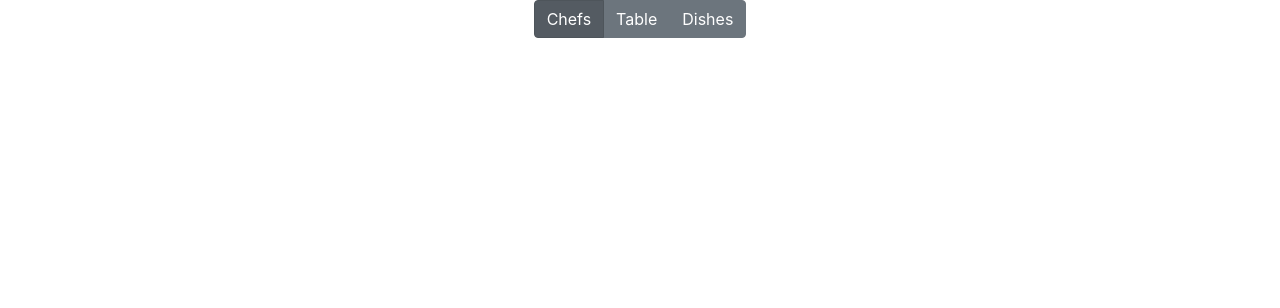
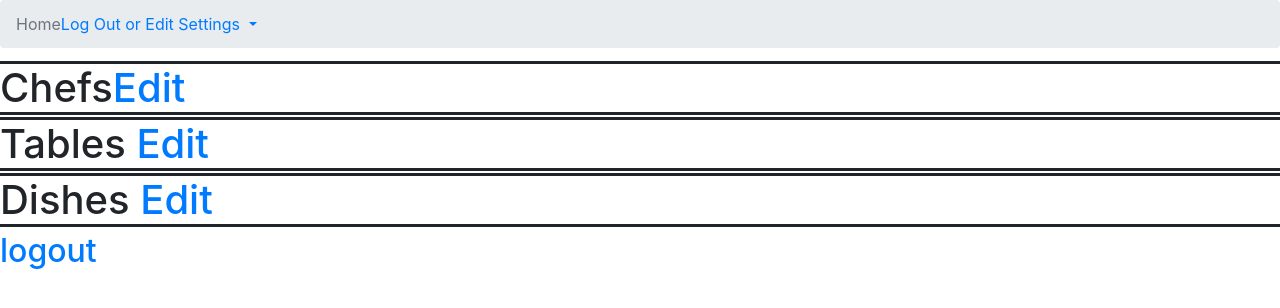
Before and after one commit to pabloare/campsite, a Django app: page /manager/home/ in a window 1280 px wide. Shown: the top 308 px of the page. Run offline with Django 3.2, Linux system fonts and the light colour scheme; the visitor is signed in with stand-in values (Sample User, id 1); data that the repository does not hold is empty; some libraries are stand-ins or nearby versions.

Commit message:
design bc

```diff
--- a/manager/static/login-home-manager.js
+++ /dev/null
@@ -1,24 +0,0 @@
-$(document).ready(function () {
-    'use strict';
-    console.log("jquery working");
-
-    $(".dishes").click(function(event) {
-      /* Act on the event */
-      $("#body").load("/manager/home/edit-dish").fadeIn('slow');
-    });
-    $(".chefs").click(function(event) {
-      /* Act on the event */
-      $("#body").load("/manager/home/edit-chef").fadeIn('slow');
-    });
-    $(".tables").click(function(event) {
-      /* Act on the event */
-      $("#body").load("/manager/home/edit-tables").fadeIn('slow');
-    });
-});
-
-//
-// function loadView(selector) {
-// console.log(selector);
-// var link = "/manager/home/edit-"+selector;
-// $(".body").load(link).fadeIn("slow");
-// }
--- a/manager/templates/login_home.html
+++ b/manager/templates/login_home.html
@@ -3,22 +3,11 @@
   {% block title%}
   <title>Home</title>
   {% endblock %}
+  {% block breadcrumbs %}
+  <li class="breadcrumb-item active" aria-current="page">Home</li>
+
+  {% endblock %}
   {% block body %}
-  <div class="row justify-content-center">
-
-<div class="btn-group btn-group-toggle" data-toggle="buttons">
-<label class="btn btn-secondary active chefs">
-  <input type="radio" name="options" id="option1" autocomplete="off" checked> Chefs
-</label>
-<label class="btn btn-secondary tables">
-  <input type="radio" name="options" id="option2" autocomplete="off"> Table
-</label>
-<label class="btn btn-secondary dishes">
-  <input type="radio" name="options" id="option3" autocomplete="off"> Dishes
-</label>
-</div>
-</div>
-  <!--
   <div style="outline-style: solid;">
   <h1>Chefs<a href="edit-chef">Edit</a></h1>
   {% for chef in request.user.manager.restaurant.chef.all %}
@@ -41,9 +30,6 @@
   {% endfor %}
 </div>
 <a href="/manager/home/logout"><h2>logout</h2></a>
--->
-<div id="body">
-</div>
 {% endblock %}
 
 {% block jslinks %}
--- a/manager/templates/manager-base.html
+++ b/manager/templates/manager-base.html
@@ -13,14 +13,20 @@
 </head>
 <body>
   {% if user.is_authenticated %}
-  <!--
   <nav aria-label="breadcrumb">
     <ol class="breadcrumb">
 
     {% block breadcrumbs %}
-  -->
+
     <!-- Add current page in user navbar -->
     {% endblock %}
+    <ul class="nav navbar-nav navbar-right">
+     <li class="dropdown navbar-right">
+       <a href='' class="dropdown-toggle" data-toggle="dropdown" role="button" aria-haspopup="true" aria-expanded="false">Log Out or Edit Settings <span class="caret"></span></a>
+       <ul class="dropdown-menu">
+         <li><a href="/account/logout">Logout</a></li>
+         <li><a href="edit">Edit Profile</a></li>
+       </ul>
     </ol>
   </nav>
   {% endif %}
--- a/manager/views.py
+++ b/manager/views.py
@@ -32,7 +32,7 @@ def home(request):
 
 @login_required()
 def login_home(request):
-    return render(request, 'login_home.html')
+    return render(request, 'login_home.html', {'selector': 0})
 
 
 @login_required()
@@ -51,17 +51,16 @@ def remove_seat(request, table):
                 table.table_number = table.table_number - 1
                 table.save()
         table_object.delete()
-    return HttpResponseRedirect('/manager/home')
+    return HttpResponseRedirect('/manager/home/edit-tables')
 
 
 @login_required()
 def add_seat(request, table, count):
     table_object = Table.objects.get(pk=table)
     new_count = count + 1
-    seat_object = Seat(table=table_object, seat_number=new_count, payed=False)
-    seat_object.payed = True
+    seat_object = Seat(table=table_object, seat_number=new_count, payed=True)
     seat_object.save()
-    return HttpResponseRedirect('/manager/home')
+    return HttpResponseRedirect('/manager/home/edit-tables')
 
 
 @login_required()
@@ -70,7 +69,7 @@ def add_table(request, restaurant_id):
     table_num = Table.objects.filter(restaurant=restaurant_object).count() + 1
     table = Table(restaurant=restaurant_object, table_number=table_num)
     table.save()
-    return HttpResponseRedirect('/manager/home')
+    return HttpResponseRedirect('/manager/home/edit-tables')
 
 
 @login_required()
@@ -92,7 +91,7 @@ def remove_chef(request, chef_id):
     restaurant = request.user.manager.restaurant
     chef = Chef.objects.get(chef_id=chef_id, restaurant=restaurant)
     chef.delete()
-    return HttpResponseRedirect('/manager/home')
+    return HttpResponseRedirect('/manager/home/edit-chef')
 
 
 @login_required()
@@ -105,7 +104,7 @@ def activate_chef(request, cid):
     elif not chef.active:
         chef.active = True
         chef.save()
-    return HttpResponseRedirect('/manager/home')
+    return HttpResponseRedirect('/manager/home/edit-chef')
 
 
 @login_required()
@@ -131,7 +130,7 @@ def remove_dish(request, dish_num):
     res = request.user.manager.restaurant
     dish = Dish.objects.filter(restaurant=res).get(dish_number=dish_num)
     dish.delete()
-    return HttpResponseRedirect('/manager/home')
+    return HttpResponseRedirect('/manager/home/edit-dish')
 
 
 @login_required()
```
Also changed, not shown: manager/templates/edit_chef.html (+11 -10 lines), manager/templates/edit_dish.html (+11 -11 lines), manager/templates/edit_tables.html (+11 -10 lines).
